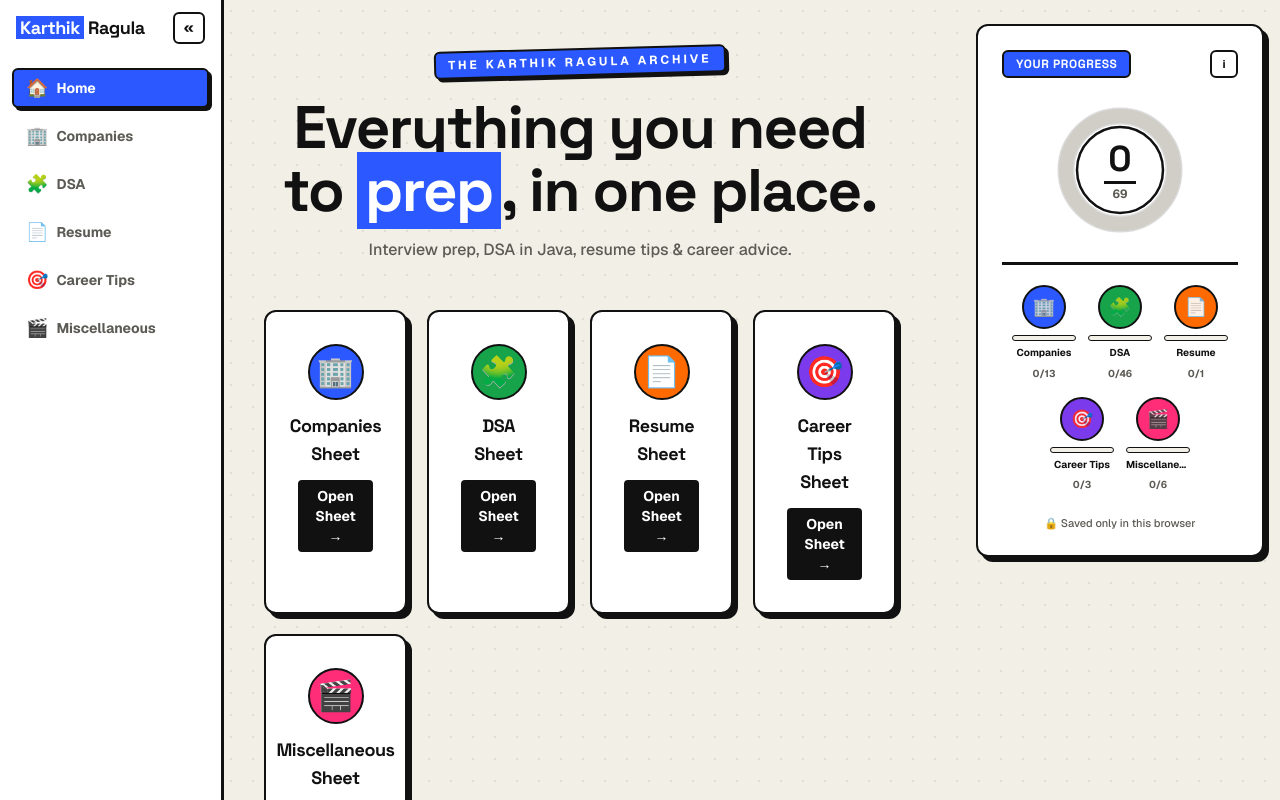
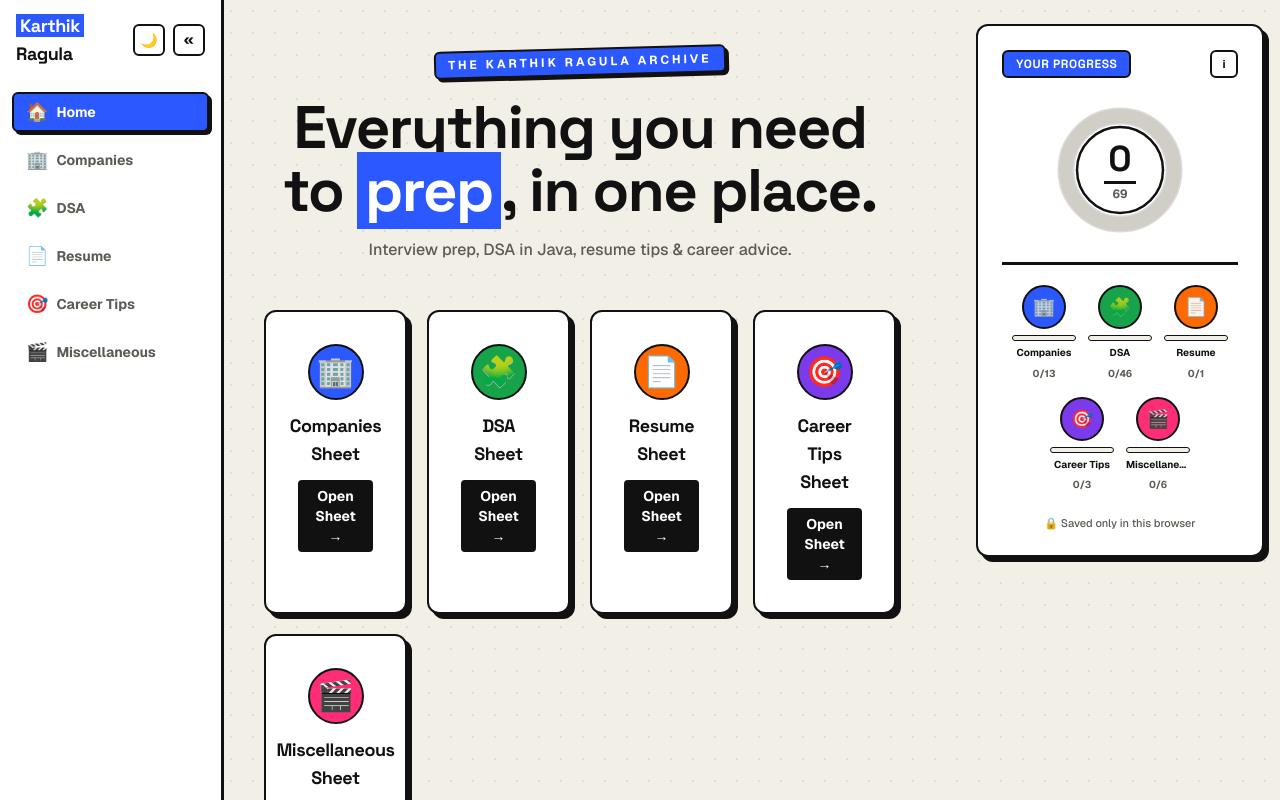
Before and after one commit to Ragulakarthik/karthikragula, a Next.js app: page / in a window 1280 px wide. Shown: the top 800 px of the page. Built offline with nearby package versions, Linux system fonts and the light colour scheme.

Commit message:
Add dark mode with a manual toggle, defaulting to system preference

```diff
--- a/src/app/globals.css
+++ b/src/app/globals.css
@@ -8,6 +8,22 @@
   --accent: #2b59ff;
   --accent-ink: #ffffff;
   --line: #111111;
+  --dot-color: rgba(17, 17, 17, 0.08);
+  --done-tint: #e9ffe9;
+  color-scheme: light;
+}
+
+[data-theme="dark"] {
+  --background: #121212;
+  --surface: #1b1b1b;
+  --ink: #f2efe6;
+  --muted: #a39e91;
+  --accent: #6b8bff;
+  --accent-ink: #0a0a0a;
+  --line: #f2efe6;
+  --dot-color: rgba(242, 239, 230, 0.09);
+  --done-tint: #0f2e1a;
+  color-scheme: dark;
 }
 
 @theme inline {
@@ -22,8 +38,9 @@ body {
   background: var(--background);
   color: var(--ink);
   font-family: var(--font-geist-sans), Arial, Helvetica, sans-serif;
-  background-image: radial-gradient(rgba(17, 17, 17, 0.08) 1px, transparent 1px);
+  background-image: radial-gradient(var(--dot-color) 1px, transparent 1px);
   background-size: 22px 22px;
+  transition: background-color 0.2s ease, color 0.2s ease;
 }
 
 ::selection {
--- a/src/app/layout.js
+++ b/src/app/layout.js
@@ -27,12 +27,24 @@ export const metadata = {
     "All of Karthik Ragula's prep videos in one place — company interview experiences, DSA problems in Java, resume tips & career advice.",
 };
 
+const THEME_INIT_SCRIPT = `
+  try {
+    var stored = localStorage.getItem("gwk-theme");
+    var theme = stored || (window.matchMedia("(prefers-color-scheme: dark)").matches ? "dark" : "light");
+    document.documentElement.setAttribute("data-theme", theme);
+  } catch (e) {}
+`;
+
 export default function RootLayout({ children }) {
   return (
     <html
       lang="en"
+      suppressHydrationWarning
       className={`${geistSans.variable} ${geistMono.variable} ${grotesk.variable} h-full antialiased`}
     >
+      <head>
+        <script dangerouslySetInnerHTML={{ __html: THEME_INIT_SCRIPT }} />
+      </head>
       <body className="flex min-h-full flex-col">
         <ProgressProvider>
           <SidebarShell>
--- a/src/app/page.js
+++ b/src/app/page.js
@@ -37,7 +37,7 @@ export default function Home() {
                 <span className="font-display text-lg font-bold tracking-tight">
                   {c.label} Sheet
                 </span>
-                <span className="rounded border-2 border-[var(--line)] bg-[var(--ink)] px-3 py-1 text-sm font-bold text-white transition group-hover:bg-[var(--accent)]">
+                <span className="rounded border-2 border-[var(--line)] bg-[var(--ink)] px-3 py-1 text-sm font-bold text-[var(--surface)] transition group-hover:bg-[var(--accent)] group-hover:text-white">
                   Open Sheet &rarr;
                 </span>
               </Link>
--- a/src/components/Header.js
+++ b/src/components/Header.js
@@ -3,6 +3,7 @@
 import Link from "next/link";
 import { usePathname } from "next/navigation";
 import { CATEGORIES } from "@/data/categories";
+import ThemeToggle from "@/components/ThemeToggle";
 
 export default function Header() {
   const pathname = usePathname();
@@ -14,6 +15,7 @@ export default function Header() {
         <Link href="/" className="font-display text-lg font-bold tracking-tight">
           <span className="bg-[var(--accent)] px-1 text-white">Karthik</span> Ragula
         </Link>
+        <ThemeToggle />
         {!isHome && (
           <nav className="flex items-center gap-1.5 overflow-x-auto text-sm font-bold sm:gap-2">
             {CATEGORIES.filter((c) => c.inNav).map((c) => (
--- a/src/components/Sidebar.js
+++ b/src/components/Sidebar.js
@@ -3,6 +3,7 @@
 import Link from "next/link";
 import { usePathname } from "next/navigation";
 import { CATEGORIES } from "@/data/categories";
+import ThemeToggle from "@/components/ThemeToggle";
 
 const NAV_ITEMS = [
   { href: "/", label: "Home", emoji: "🏠" },
@@ -30,6 +31,8 @@ export default function Sidebar({ collapsed, onToggle }) {
             <span className="bg-[var(--accent)] px-1 text-white">Karthik</span> Ragula
           </Link>
         )}
+        <div className={`flex items-center gap-2 ${collapsed ? "mt-2 flex-col" : ""}`}>
+          <ThemeToggle />
           <button
             type="button"
             onClick={onToggle}
@@ -39,6 +42,7 @@ export default function Sidebar({ collapsed, onToggle }) {
           >
             {collapsed ? "»" : "«"}
           </button>
+        </div>
       </div>
       <nav className="flex w-full flex-col gap-2">
         {NAV_ITEMS.map((item) => {
--- /dev/null
+++ b/src/components/ThemeToggle.js
@@ -0,0 +1,57 @@
+"use client";
+
+import { useCallback, useSyncExternalStore } from "react";
+
+const STORAGE_KEY = "gwk-theme";
+const listeners = new Set();
+let cache = null;
+
+function readStore() {
+  const attr = document.documentElement.getAttribute("data-theme");
+  return attr === "dark" ? "dark" : "light";
+}
+
+function getSnapshot() {
+  if (cache === null) cache = readStore();
+  return cache;
+}
+
+function getServerSnapshot() {
+  return "light";
+}
+
+function subscribe(callback) {
+  listeners.add(callback);
+  return () => listeners.delete(callback);
+}
+
+function writeStore(next) {
+  cache = next;
+  document.documentElement.setAttribute("data-theme", next);
+  try {
+    window.localStorage.setItem(STORAGE_KEY, next);
+  } catch {
+    // ignore unavailable storage
+  }
+  listeners.forEach((callback) => callback());
+}
+
+export default function ThemeToggle({ className = "" }) {
+  const theme = useSyncExternalStore(subscribe, getSnapshot, getServerSnapshot);
+
+  const toggle = useCallback(() => {
+    writeStore(getSnapshot() === "dark" ? "light" : "dark");
+  }, []);
+
+  return (
+    <button
+      type="button"
+      onClick={toggle}
+      title={theme === "dark" ? "Switch to light mode" : "Switch to dark mode"}
+      aria-label={theme === "dark" ? "Switch to light mode" : "Switch to dark mode"}
+      className={`flex h-8 w-8 shrink-0 items-center justify-center rounded-md border-2 border-[var(--line)] text-sm transition hover:bg-[var(--accent)] hover:text-[var(--accent-ink)] ${className}`}
+    >
+      {theme === "dark" ? "☀️" : "🌙"}
+    </button>
+  );
+}
--- a/src/components/VideoCard.js
+++ b/src/components/VideoCard.js
@@ -13,7 +13,7 @@ export default function VideoCard({ video }) {
   return (
     <div
       className={`group gwk-brutal relative flex flex-col overflow-hidden rounded-lg transition ${
-        isDone ? "bg-[#e9ffe9]" : "bg-[var(--surface)]"
+        isDone ? "bg-[var(--done-tint)]" : "bg-[var(--surface)]"
       }`}
     >
       <a
```
Lines whose indentation alone changed are shown as unchanged.
